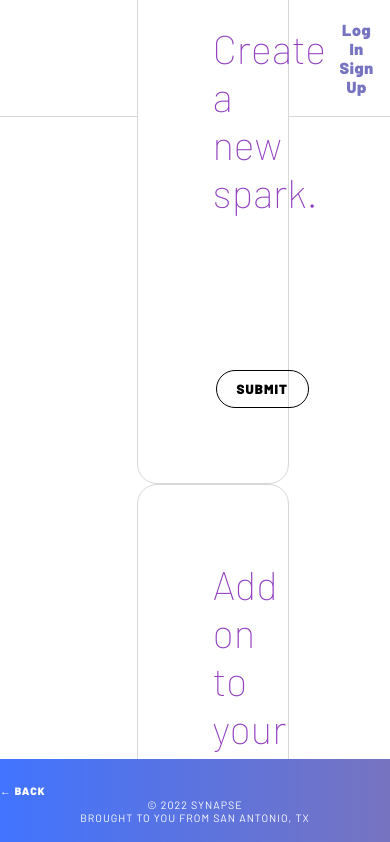
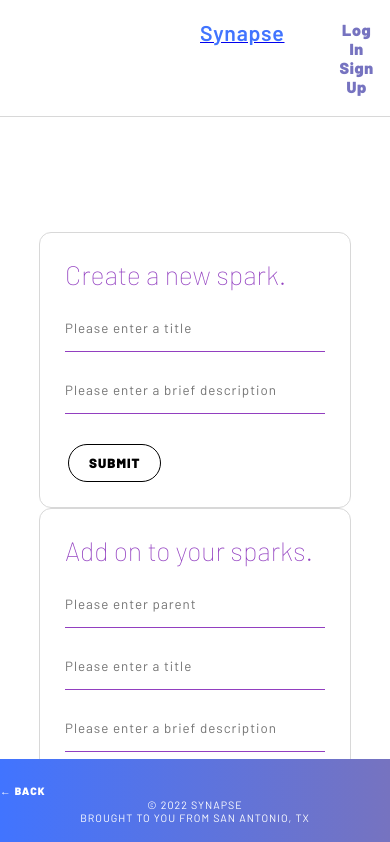
Before and after one commit to Blake-design/learning-tree, a React (Create React App) app in the folder client/: page /create in a window 390 px wide. Shown: the top 842 px of the page. Built offline with nearby package versions, Linux system fonts and the light colour scheme; no server answers.

Commit message:
Added initial CSS for login/signup page responsive layouts

```diff
--- a/client/src/App.css
+++ b/client/src/App.css
@@ -1,42 +1,3 @@
-/* .App {
-  text-align: center;
-}
-
-.App-logo {
-  height: 40vmin;
-  pointer-events: none;
-}
-
-@media (prefers-reduced-motion: no-preference) {
-  .App-logo {
-    animation: App-logo-spin infinite 20s linear;
-  }
-}
-
-.App-header {
-  background-color: #282c34;
-  min-height: 100vh;
-  display: flex;
-  flex-direction: column;
-  align-items: center;
-  justify-content: center;
-  font-size: calc(10px + 2vmin);
-  color: white;
-}
-
-.App-link {
-  color: #61dafb;
-}
-
-@keyframes App-logo-spin {
-  from {
-    transform: rotate(0deg);
-  }
-  to {
-    transform: rotate(360deg);
-  }
-} */
-
 * {
   box-sizing: border-box;
   padding: 0;
@@ -148,7 +109,7 @@ button {
   width: 30vw;
   padding: 75px;
   border: 1px solid rgb(216, 216, 216);
-  border-radius: 20px;
+  border-radius: 12px;
   background-color: white;
 }
 
@@ -275,7 +236,7 @@ footer button {
 }
 
 @media screen and (max-width: 1366px) {
-  #splash {
+  #splash, .form-card {
     padding: 25px;
   }
 
@@ -292,10 +253,15 @@ footer button {
     display: inline;
     font-size: 35pt;
   }
+
+  .form-card h4 {
+    font-size: 20pt;
+  }
 }
 
 @media screen and (max-width: 1024px) {
   #splash {
+    height: 50vh;
     padding-left: 30px;
     padding-right: 30px;
   }
@@ -309,9 +275,18 @@ footer button {
   #splash h1 {
     font-size: 30pt;
   }
+
+  .form-container, .form-card {
+    width: 60vw;
+
+  }
 }
 
 @media screen and (max-width: 828px) {
+  .form-container, .form-card {
+    width: 80vw;
+  }
+
   #splash {
     width: 80vw;
     height: 65vh;
@@ -328,3 +303,42 @@ footer button {
     text-align: center;
   }
 }
+
+/* .App {
+  text-align: center;
+}
+
+.App-logo {
+  height: 40vmin;
+  pointer-events: none;
+}
+
+@media (prefers-reduced-motion: no-preference) {
+  .App-logo {
+    animation: App-logo-spin infinite 20s linear;
+  }
+}
+
+.App-header {
+  background-color: #282c34;
+  min-height: 100vh;
+  display: flex;
+  flex-direction: column;
+  align-items: center;
+  justify-content: center;
+  font-size: calc(10px + 2vmin);
+  color: white;
+}
+
+.App-link {
+  color: #61dafb;
+}
+
+@keyframes App-logo-spin {
+  from {
+    transform: rotate(0deg);
+  }
+  to {
+    transform: rotate(360deg);
+  }
+} */
```
